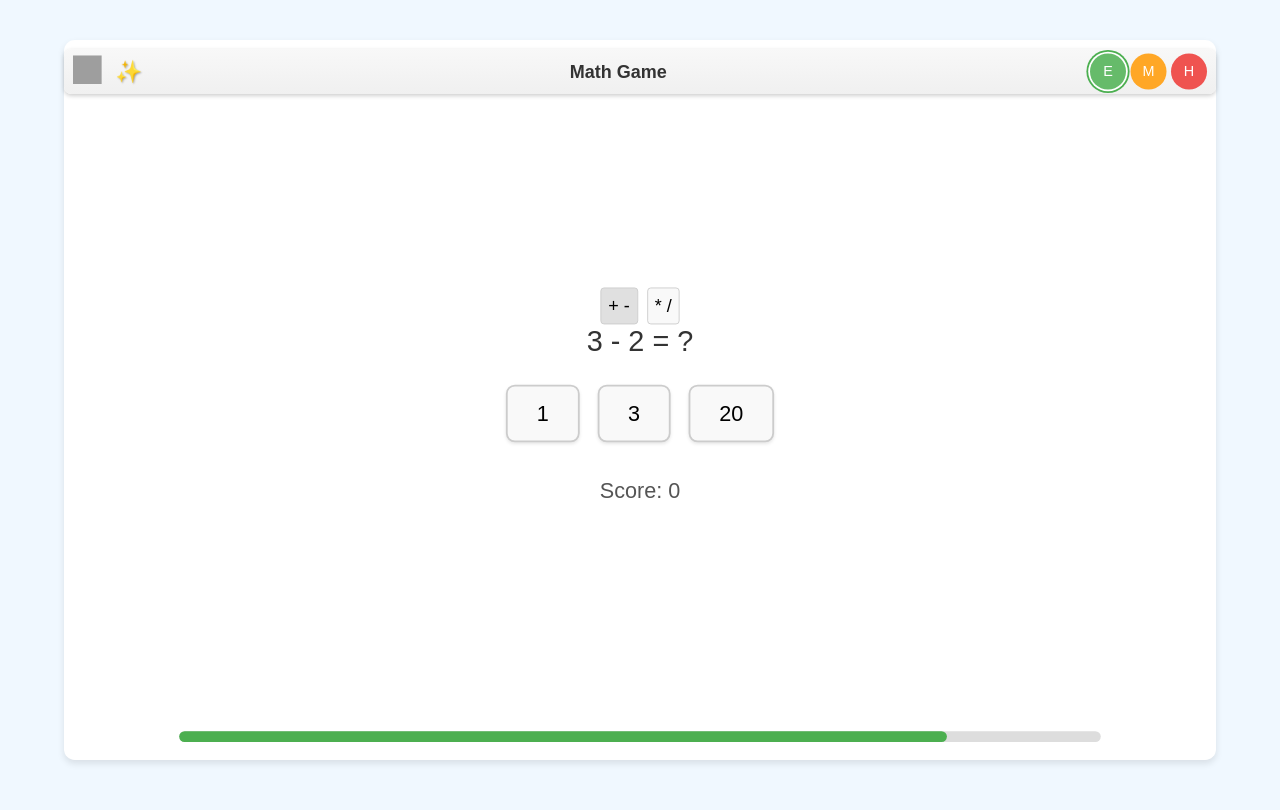
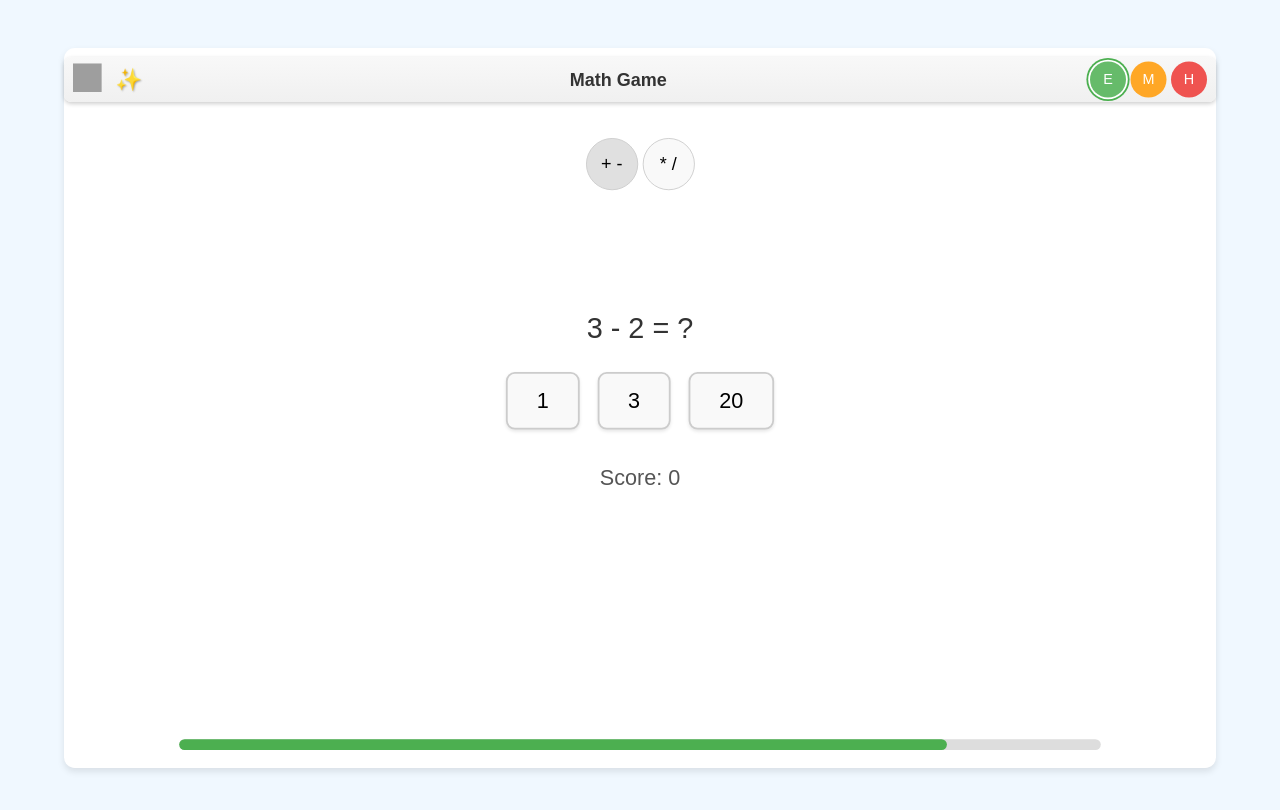
Before and after one commit to egubaidullin/math-kids, a React (Vite) app: page /math-game in a window 1280 px wide. Shown: the top 810 px of the page. Built offline with nearby package versions, Linux system fonts and the light colour scheme; grey boxes are pictures that could not be loaded.

Commit message:
Initial commit from your app

```diff
--- a/src/index.css
+++ b/src/index.css
@@ -1,3 +1,4 @@
+<file path="src/index.css">
 /* General Styles */
 html, body, #root {
   margin: 0;
@@ -152,16 +153,18 @@ body {
 /* Operation Select (Math Game) */
 .operation-select-container {
   display: flex;
-  gap: 10px;
-  margin-top: 5px; /* Reduced margin */
+  gap: 5px;
+  margin-top: 0px; /* Reduced margin */
   justify-content: center;
-  width: 100%; /* Take full width */
+  width: auto; /* Take full width */
+  position: absolute;
+  top: 100px;
 }
 
 .operation-button {
   padding: 8px;
   cursor: pointer;
-  border-radius: 4px;
+  border-radius: 50%;
   transition: background-color 0.3s ease;
   font-size: 20px;
   display: flex;
@@ -169,6 +172,8 @@ body {
   justify-content: center;
   border: 1px solid #ccc;
   background-color: #f9f9f9;
+  width: 40px;
+  height: 40px;
 }
 
 .operation-button.active {
@@ -381,3 +386,4 @@ body {
   font-size: 18px;
   color: #555;
 }
+</file>
```
